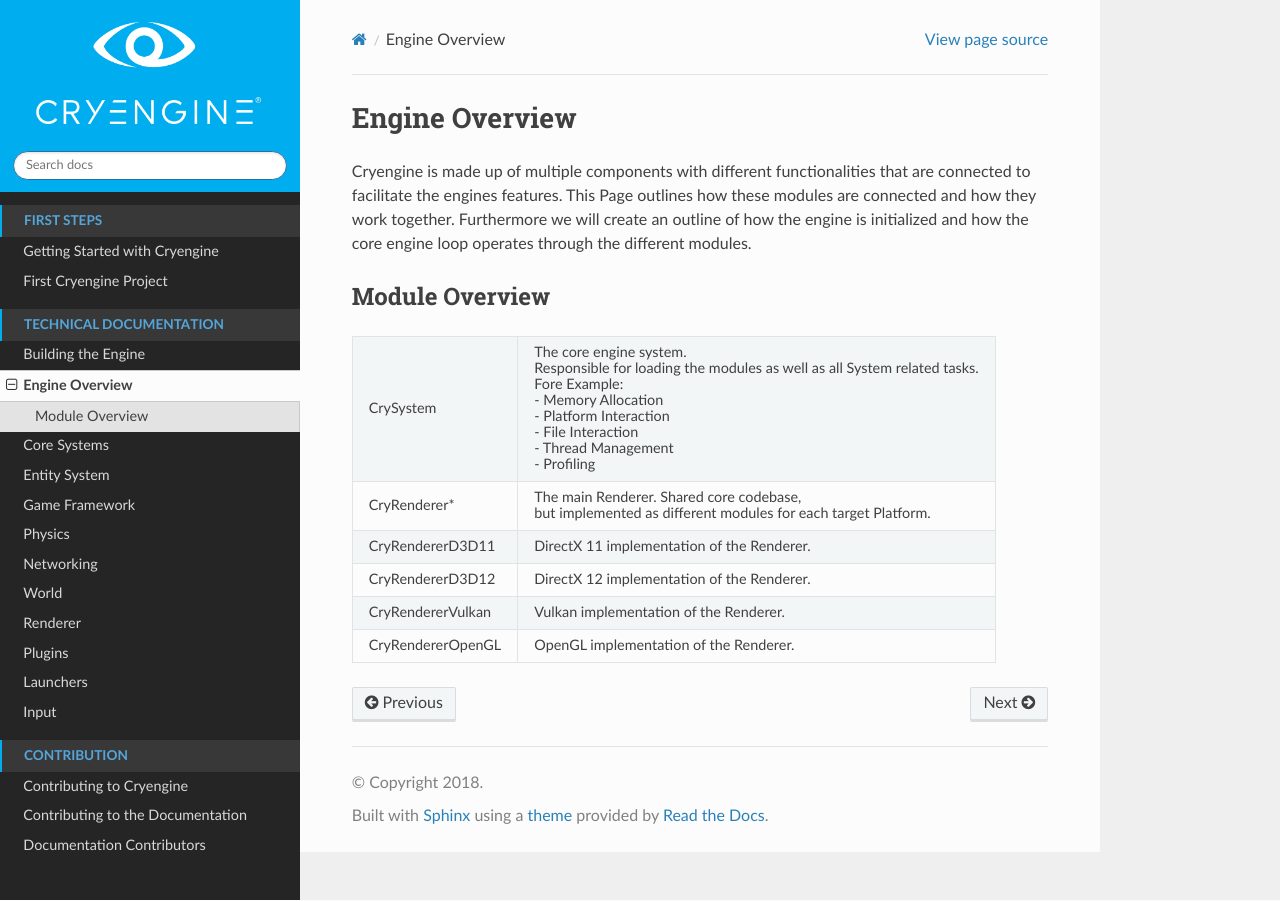
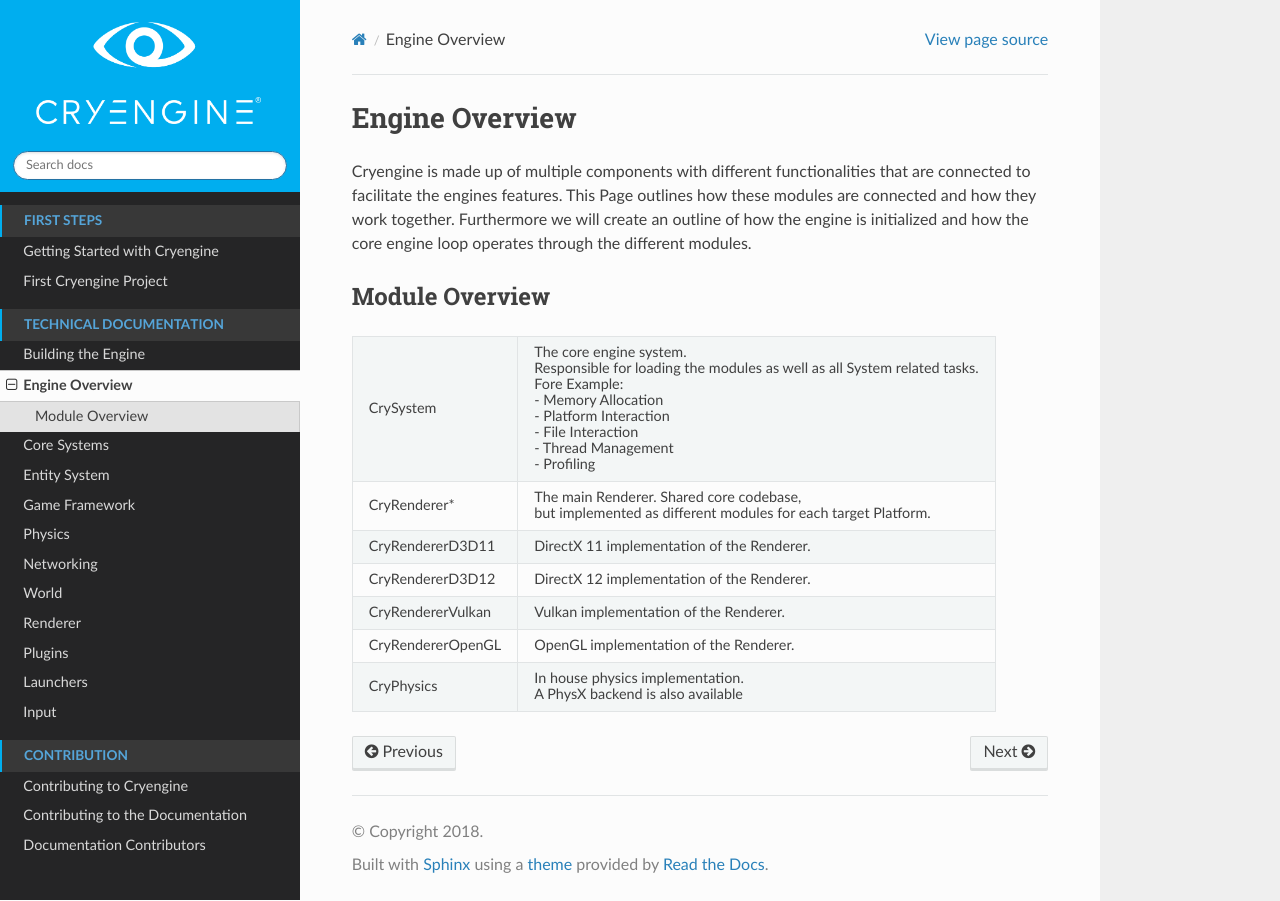
Before and after one commit to sunnlok/CryDocs, a Sphinx documentation site: the page built from source/TechnicalDocs/EngineOverview.rst, in a window 1280 px wide. Built offline with Sphinx 7.4.7 and the Read the Docs theme 2.0.0, drawn with Linux system fonts in a browser that asks for light colours; formulas are drawn with MathJax 3; pages that are not in the unit, such as notebooks, are missing from menus.

Commit message:
Added favicon

```diff
--- a/source/TechnicalDocs/EngineOverview.rst
+++ b/source/TechnicalDocs/EngineOverview.rst
@@ -31,3 +31,6 @@
 +--------------------+----------------------------------------------------------------------------------------------------------+
 |CryRendererOpenGL   |OpenGL implementation of the Renderer.                                                                    |
 +--------------------+----------------------------------------------------------------------------------------------------------+
+|CryPhysics          | In house physics implementation. :raw-html:`<br />`                                                      |
+|                    | A PhysX backend is also available                                                                        |
++--------------------+----------------------------------------------------------------------------------------------------------+
--- a/source/conf.py
+++ b/source/conf.py
@@ -84,6 +84,7 @@
 #
 html_theme = 'sphinx_rtd_theme'
 html_logo = "../assets/images/logo/RGB_CE_Vertical_White.png"
+html_favicon = "../assets/images/logo/RGB_CE_Vertical_Black-_1_.png"
 
 # Theme options are theme-specific and customize the look and feel of a theme
 # further.  For a list of options available for each theme, see the
```
Also changed, not shown: assets/images/logo/RGB_CE_Vertical_Black-_1_.png (added).
